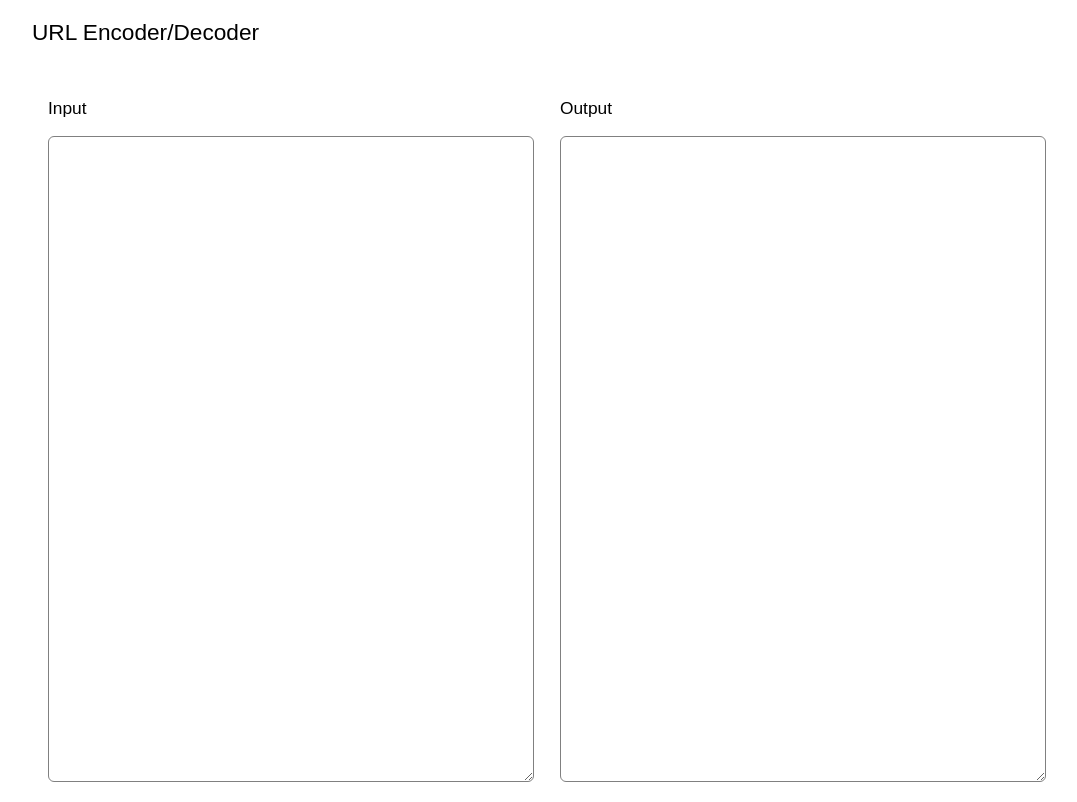
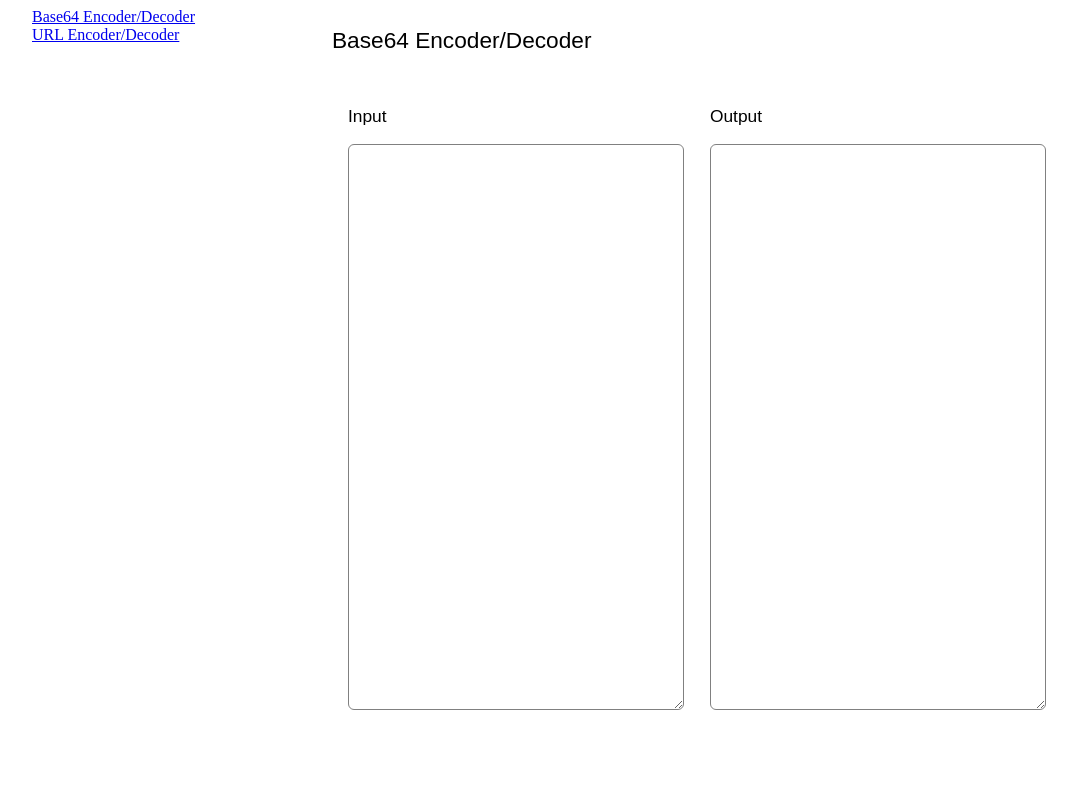
Before and after one commit to eliandoran/toolkit, a SvelteKit app: page / in a window 1280 px wide. Shown: the whole page, without its empty margins (96-1173 px from the left). Built offline with nearby package versions, Linux system fonts and the light colour scheme.

Commit message:
Implement tool switcher

```diff
--- /dev/null
+++ b/src/lib/tools/index.ts
@@ -0,0 +1,7 @@
+import Base64Tool from "./base64";
+import UrlEncodeDecode from "./urlencode";
+
+export default [
+    new Base64Tool(),
+    new UrlEncodeDecode()
+];
--- a/src/routes/+page.svelte
+++ b/src/routes/+page.svelte
@@ -1,8 +1,23 @@
 <style>
+    .page-wrapper {
+        display: flex;
+        max-width: 1024px;
+        margin: auto;
+    }
+
+    aside {
+        width: 300px;
+    }
+
+    aside ul {
+        list-style-type: none;
+        margin: 0;
+        padding: 0;
+    }
+
     main {
         font-family: sans-serif;
-        max-width: 1024px;
-        margin: auto;
+        flex-grow: 1;
     }
 
     h2 {
@@ -19,7 +34,7 @@
         width: 100%;
         border: 1px solid gray;
         border-radius: 6px;
-        min-height: 80vh;
+        min-height: 70vh;
     }
 
     .input,
@@ -32,9 +47,9 @@
 </style>
 
 <script>
-	import UrlEncodeDecode from "$lib/tools/urlencode";
+	import allTools from "$lib/tools";
 
-    const tool = new UrlEncodeDecode();
+    let tool = allTools[0];
     let errorLog = "";
     let inputText = "";
     let outputText = "";
@@ -52,6 +67,10 @@
         }
     }
 
+    function selectTool(newTool) {
+        tool = newTool;
+    }
+
     function inputChanged(e) {
         const value = e.target.value;
         outputText = handleErrors(tool.to, value);
@@ -62,6 +81,19 @@
         inputText = handleErrors(tool.from, value);
     }
 </script>
+
+<div class="page-wrapper">
+    <aside>
+        <nav>
+            <ul>
+                {#each allTools as tool}
+                <li>
+                    <a href="#" on:click={() => selectTool(tool)}>{tool.name}</a>
+                </li>
+                {/each}
+            </ul>
+        </nav>
+    </aside>
 
     <main>
         <h2>{tool.name}</h2>
@@ -80,3 +112,4 @@
             {errorLog}
         </section>
     </main>
+</div>
```
Lines whose indentation alone changed are shown as unchanged.
